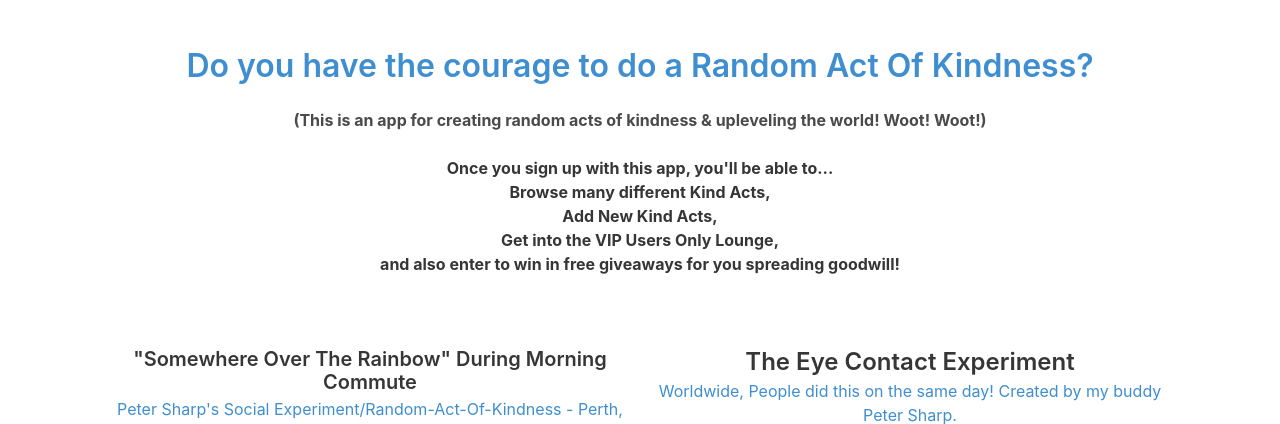
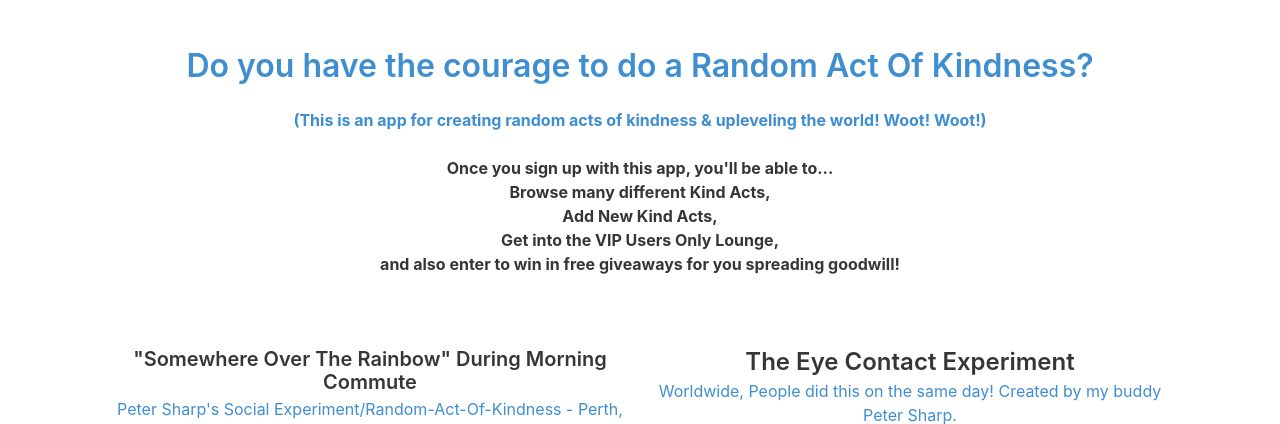
Before and after one commit to SylviaRemington/KindUp, a Node server app: page / in a window 1280 px wide. Shown: the part 52-476 px from the top of the page. Run offline with Node 20, Linux system fonts and the light colour scheme; some libraries are stand-ins or nearby versions.

Commit message:
added different color at top in index.ejs homepage - looks better

```diff
--- a/views/index.ejs
+++ b/views/index.ejs
@@ -31,7 +31,7 @@
             <div class="container has-text-centered">
                 <!-- <h1>Welcome to the KindUp Movement!</h1> -->
                 <h2 class="title is-3 has-text-info">Do you have the courage to do a Random Act Of Kindness?</h2>
-                <p class="has-text-weight-bold">(This is an app for creating random acts of kindness & upleveling the world! Woot! Woot!)</p>
+                <p class="has-text-weight-bold has-text-info">(This is an app for creating random acts of kindness & upleveling the world! Woot! Woot!)</p>
 
                 <br>
 
```
